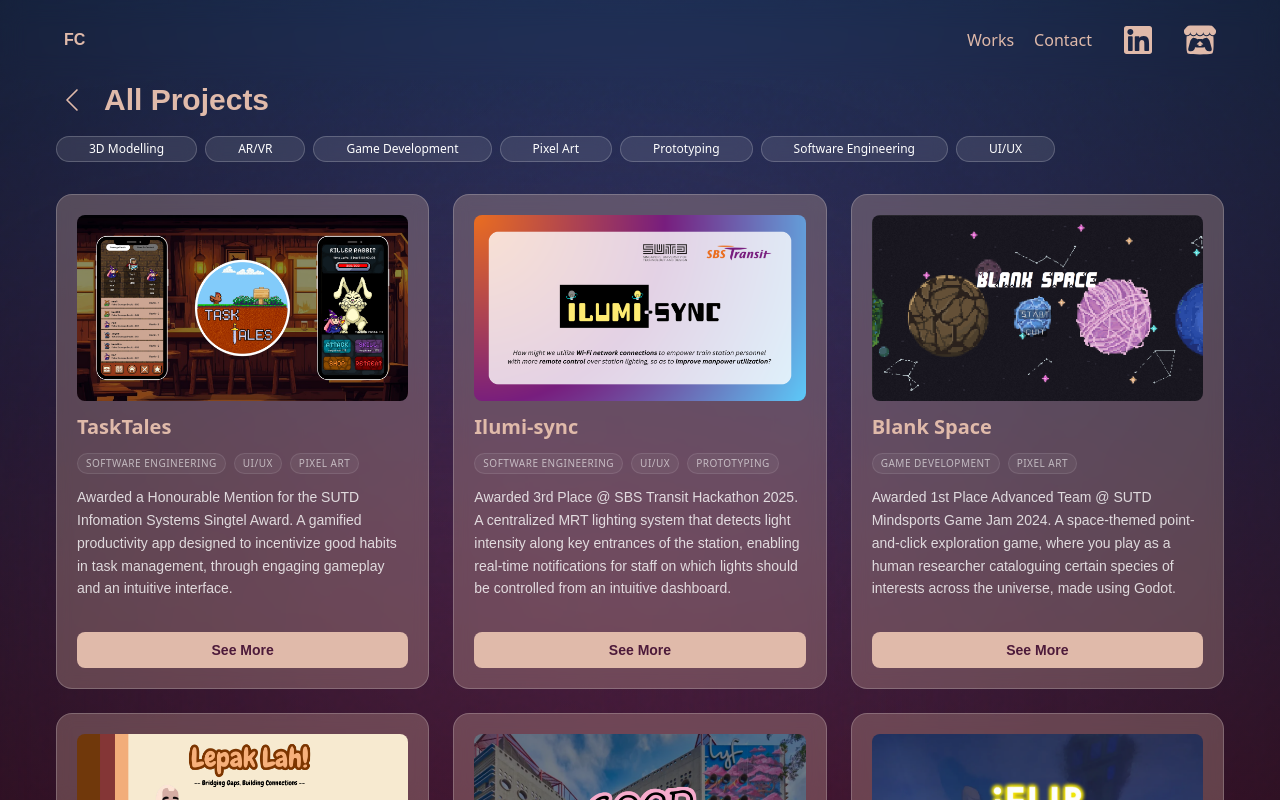
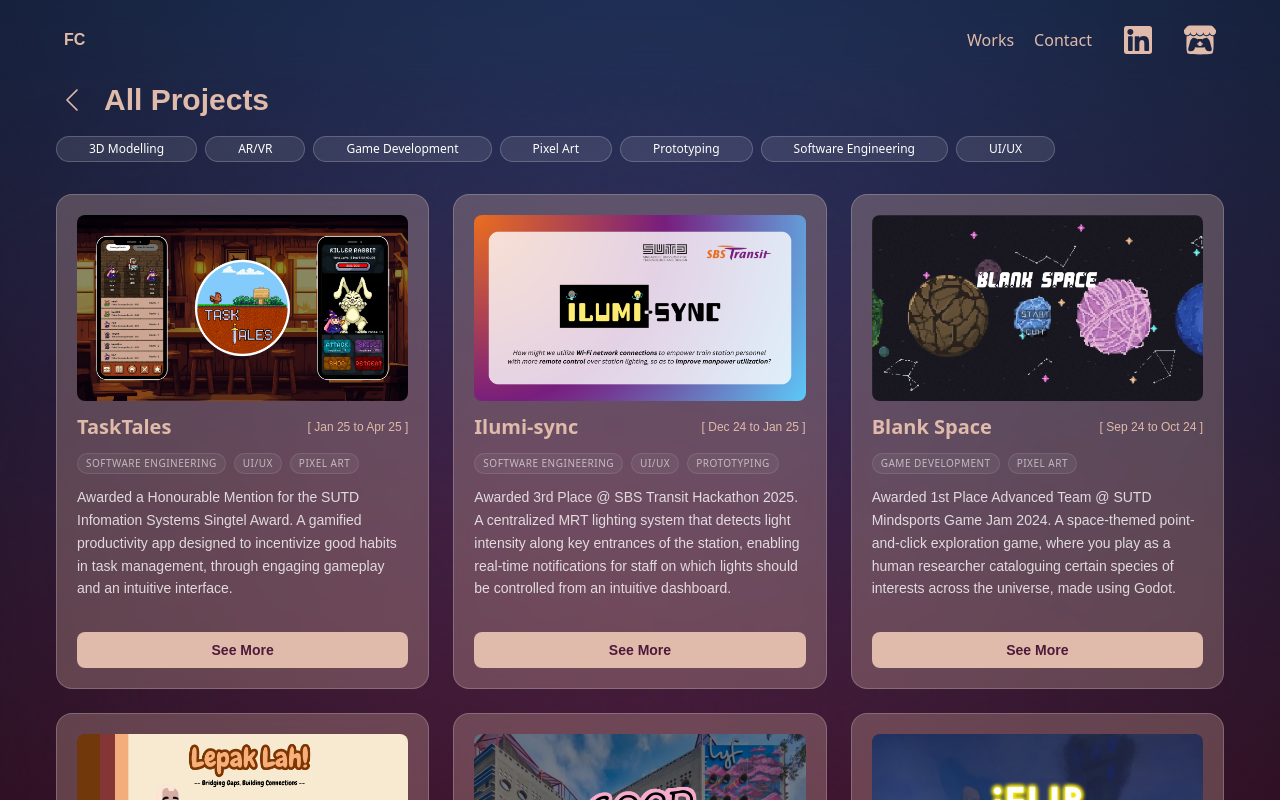
Before and after one commit to FauxCrow/FauxCrow.github.io, a React (Vite) app: page /projects in a window 1280 px wide. Built offline with nearby package versions, Linux system fonts and the light colour scheme.

Commit message:
fix: Added Project Dates

```diff
--- a/src/components/EmailService.jsx
+++ b/src/components/EmailService.jsx
@@ -83,19 +83,19 @@ export function ContactForm() {
                     type="text"
                     name="from_name"
                     placeholder="Name"
-                    className="bg-white/10 border border-white/10 rounded-lg p-3 text-white outline-none focus:border-(--colour-yellow) transition-colors"
+                    className="bg-white/10 border border-white/10 rounded-lg p-3 text-white outline-none focus:border-(--colour-yellow) transition-colors text-sm md:text-md"
                 />
                 <input
                     type="email"
                     name="reply_to"
                     placeholder="Your Email"
-                    className="bg-white/10 border border-white/10 rounded-lg p-3 text-white outline-none focus:border-(--colour-yellow) transition-colors"
+                    className="bg-white/10 border border-white/10 rounded-lg p-3 text-white outline-none focus:border-(--colour-yellow) transition-colors text-sm md:text-md"
                 />
                 <textarea
                     name="message"
                     placeholder="Your Message"
                     rows="5"
-                    className="bg-white/10 border border-white/10 rounded-lg p-3 text-white outline-none focus:border-(--colour-yellow) transition-colors resize-none"
+                    className="bg-white/10 border border-white/10 rounded-lg p-3 text-white outline-none focus:border-(--colour-yellow) transition-colors resize-none text-sm md:text-md"
                 ></textarea>
 
                 <motion.button
--- a/src/components/MediaSlide.jsx
+++ b/src/components/MediaSlide.jsx
@@ -34,7 +34,7 @@ export function MediaSlide({ item, isActive }) {
       )}
 
       {isVideo ? (
-        <div className="w-full aspect-video mt-3 rounded-2xl overflow-hidden shadow-lg">
+        <div className="w-full aspect-video rounded-2xl md:mt-3 overflow-hidden shadow-lg">
           <YouTube
             videoId={item.url}
             opts={opts}
@@ -47,7 +47,7 @@ export function MediaSlide({ item, isActive }) {
         <img
           src={item.url}
           alt="Slide"
-          className="w-full rounded-2xl mt-3 object-cover aspect-video"
+          className="w-full rounded-2xl md:mt-3 object-cover aspect-video"
         />
       )}
     </div>
--- a/src/components/ProjectDetail.jsx
+++ b/src/components/ProjectDetail.jsx
@@ -52,7 +52,6 @@ export function ProjectDetail({ projects }) {
               <ChevronLeft className="w-6 h-6 md:w-10 md:h-10" strokeWidth={1} />
             </motion.div>
             <h1 id="title" className="text-xl md:text-4xl font-bold font-heading text-(--colour-yellow) truncate">{project.name}</h1>
-
           </div>
 
           {project.link != "" &&
@@ -62,7 +61,7 @@ export function ProjectDetail({ projects }) {
               rel="noopener noreferrer"
               whileHover={{ scale: 1.05, backgroundColor: "rgba(255, 255, 255, 0.1)" }}
               whileTap={{ scale: 0.95 }}
-              className="flex-shrink-0 flex items-center gap-2 px-2 md:px-4 py-2 border border-white/10 rounded-full tracking-wider bg-white/5 text-white/60 font-body text-sm transition-colors hover:text-white hover:border-white/30 w-fit"
+              className="flex-shrink-0 flex items-center gap-2 px-2 md:px-4 py-0.5 md:py-1 border border-white/10 rounded-full tracking-wider bg-white/5 text-white/60 font-body text-sm transition-colors hover:text-white hover:border-white/30 w-fit"
             >
               <span className="hidden md:inline">View Project</span>
               <ExternalLink className="w-3 h-3 md:w-4 md:h-4" />
@@ -70,23 +69,23 @@ export function ProjectDetail({ projects }) {
           }
         </div>
 
-
         {/* Project Tags */}
+        <div className="flex flex-wrap gap-2 justify-between">
           <div className="flex flex-wrap gap-2">
             {project.tag?.map((t, i) => (
               <span
                 key={i}
-              className="px-2 py-0.5 border border-white/10 rounded-full text-[10px] uppercase tracking-wider bg-white/5 text-white/60"
+                className="px-2 py-0.5 border border-white/10 rounded-full text-[8px] md:text-[10px] uppercase tracking-wider bg-white/5 text-white/60"
               >
                 {t}
               </span>
             ))}
           </div>
+          <div className="hidden md:block text-sm font-body text-(--colour-yellow)">[ {project.dates} ]</div>
+        </div>
 
         { /* Media Carousel */}
-        <MediaCarousel images={project.media}>
-
-        </MediaCarousel>
+        <MediaCarousel images={project.media}></MediaCarousel>
 
         {/* Project Description */}
         <div className="flex flex-col space-y-3 mt-5">
--- a/src/components/ProjectPreview.jsx
+++ b/src/components/ProjectPreview.jsx
@@ -13,9 +13,13 @@ export const ProjectPreview = ({ project, selectedTags }) => {
       { /* Project Info */}
       <div className="flex-grow flex flex-col space-y-3 overflow-hidden">
         {/* Project Title */}
-        <h3 className="font(--font-heading) font-bold text-(--colour-yellow) text-xl">
-          {project.name}
-        </h3>
+        <div className="flex flex-wrap gap-2 justify-between items-center">
+          <h3 className="font(--font-heading) font-bold text-(--colour-yellow) text-xl">
+            {project.name}
+          </h3>
+
+          <div className="hidden md:block text-xs font-body text-(--colour-yellow)">[ {project.dates} ]</div>
+        </div>
 
         {/* Project Tags */}
         <div className="flex flex-wrap gap-2">
@@ -25,7 +29,7 @@ export const ProjectPreview = ({ project, selectedTags }) => {
             return (
               <span
                 key={i}
-                className={`px-2 py-0.5 border rounded-full text-[10px] uppercase tracking-wider transition-all duration-300 ${isHighlighted ? "bg-(--colour-yellow) text-(--colour-purple) border-(--colour-yellow) font-bold shadow-lg" : "bg-white/5 text-white/60 border-white/10"}`}
+                className={`px-2 py-0.5 border rounded-full text-[8px] md:text-[10px] uppercase tracking-wider transition-all duration-300 ${isHighlighted ? "bg-(--colour-yellow) text-(--colour-purple) border-(--colour-yellow) font-bold shadow-lg" : "bg-white/5 text-white/60 border-white/10"}`}
               >
                 {t}
               </span>
--- a/src/db/projects.json
+++ b/src/db/projects.json
@@ -2,6 +2,7 @@
     {
         "id": "TaskTales",
         "name": "TaskTales",
+        "dates": "Jan 25 to Apr 25",
         "tag": [
             "Software Engineering",
             "UI/UX",
@@ -36,6 +37,7 @@
     {
         "id": "ilumi-sync",
         "name": "Ilumi-sync",
+        "dates": "Dec 24 to Jan 25",
         "tag": [
             "Software Engineering",
             "UI/UX",
@@ -69,6 +71,7 @@
     {
         "id": "Blank-Space",
         "name": "Blank Space",
+        "dates": "Sep 24 to Oct 24",
         "tag": [
             "Game Development",
             "Pixel Art"
@@ -105,6 +108,7 @@
     {
         "id": "LepakLah",
         "name": "LepakLah!",
+        "dates": "Jun 24 to Sep 24",
         "tag": [
             "Software Engineering",
             "UI/UX",
@@ -144,6 +148,7 @@
     {
         "id": "Lyf",
         "name": "Lyf",
+        "dates": "May 22 to Jun 22",
         "tag": [
             "AR/VR",
             "3D Modelling"
@@ -175,6 +180,7 @@
     {
         "id": "iFlip",
         "name": "iFlip",
+        "dates": "Sep 22 to Mar 23",
         "tag": [
             "Software Engineering",
             "Game Development",
@@ -204,6 +210,7 @@
     {
         "id": "Befrienders-Circle",
         "name": "Befriender's Circle",
+        "dates": "May 25 to Aug 25",
         "tag": [
             "Software Engineering",
             "UI/UX",
@@ -242,6 +249,7 @@
     {
         "id": "Simulated-Reality",
         "name": "Simulated Reality",
+        "dates": "Oct 24 to Nov 24",
         "tag": [
             "3D Modelling"
         ],
@@ -275,6 +283,7 @@
     {
         "id": "Icarus",
         "name": "Icarus",
+        "dates": "Dec 23 to Mar 24",
         "tag": [
             "Game Development",
             "Pixel Art"
@@ -307,6 +316,7 @@
     {
         "id": "Whiskers",
         "name": "Whiskers",
+        "dates": "Jan 24 to Apr 24",
         "tag": [
             "Software Engineering",
             "Prototyping"
```
Lines whose indentation alone changed are shown as unchanged.
